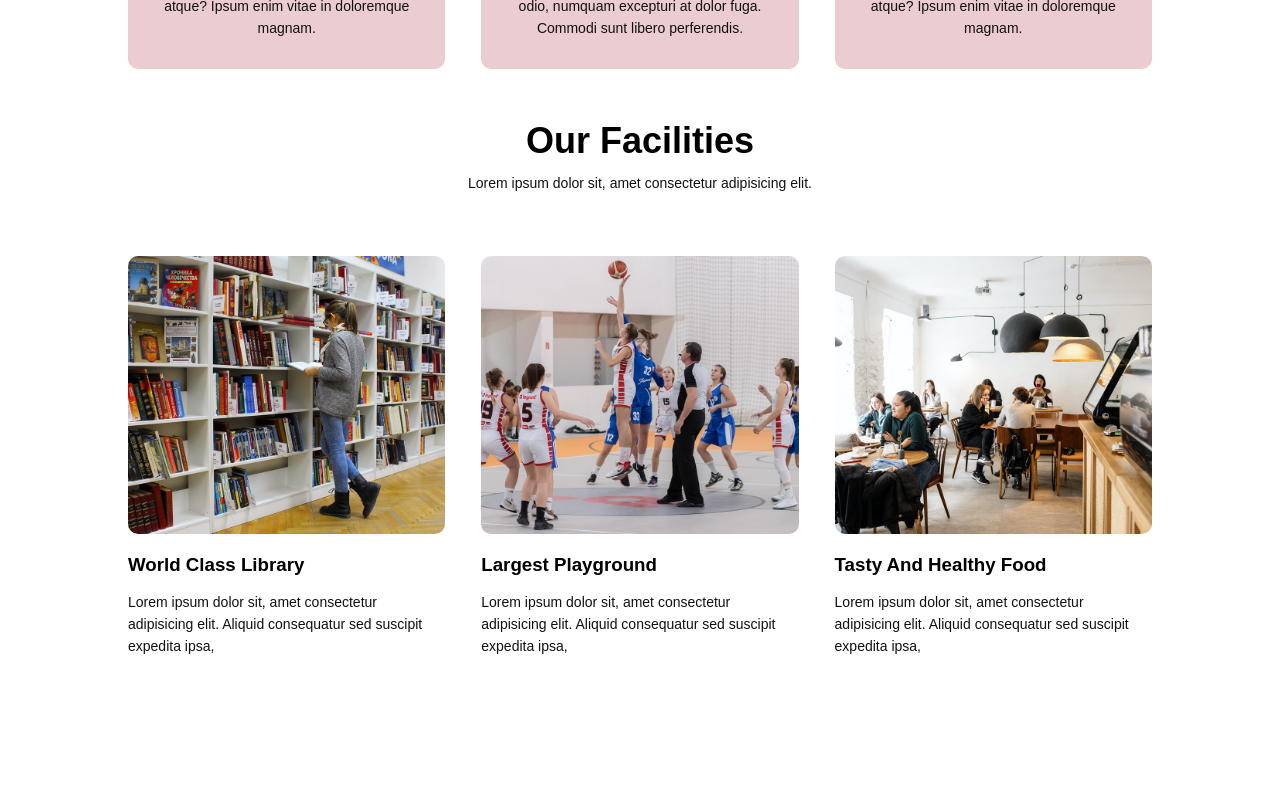
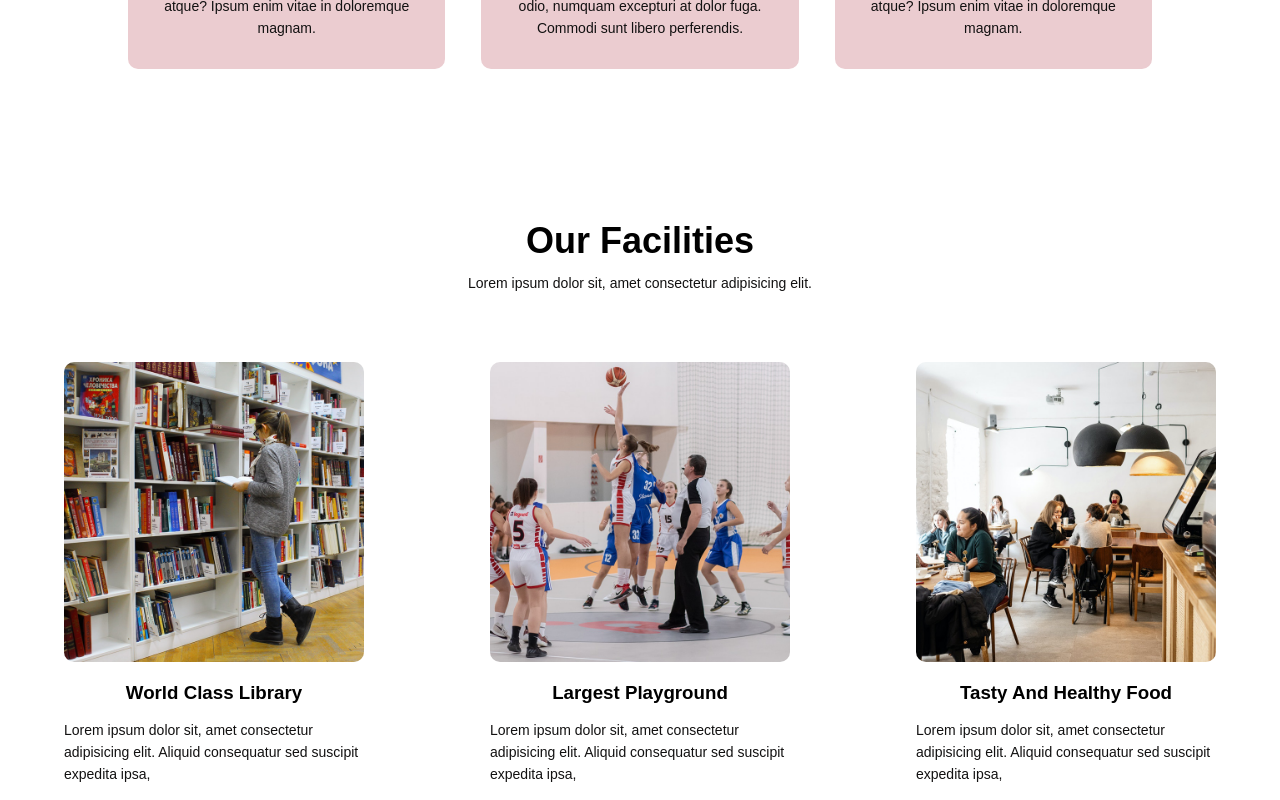
Before and after one commit to EmmanuelUkaegbu/Team-Project, a React (Vite) app: page /home in a window 1280 px wide. Shown: the part 1200-2000 px from the top of the page. Built offline with nearby package versions, Linux system fonts and the light colour scheme.

Commit message:
EDITED Facilities.css

```diff
--- a/src/Component/Facilities.css
+++ b/src/Component/Facilities.css
@@ -1,25 +1,34 @@
 .facilities {
-  width: 80%;
+  width: 90%;
   margin: auto;
   text-align: center;
-  padding-top: 100;
+  padding-top: 100px;
 }
+
+.row {
+  display: flex;
+  justify-content: space-between;
+  gap: 20px;
+}
+
 .facilities-col {
-  flex-basis: 31%;
-  border-radius: 10px;
-  margin-bottom: 5%;
+  flex: 1;
+  max-width: 300px; /* reduces card size */
   text-align: left;
 }
+
 .facilities-col img {
   width: 100%;
+  height: 300px; /* smaller image height */
+  object-fit: cover;
   border-radius: 10px;
+}
+
+.facilities-col h3 {
+  margin-top: 16px;
+  margin-bottom: 15px;
 }
 
 .facilities-col p {
   padding: 0;
 }
-.facilities-col h3 {
-  margin-top: 16px;
-  margin-bottom: 15px;
-  text-align: left;
-}
```
